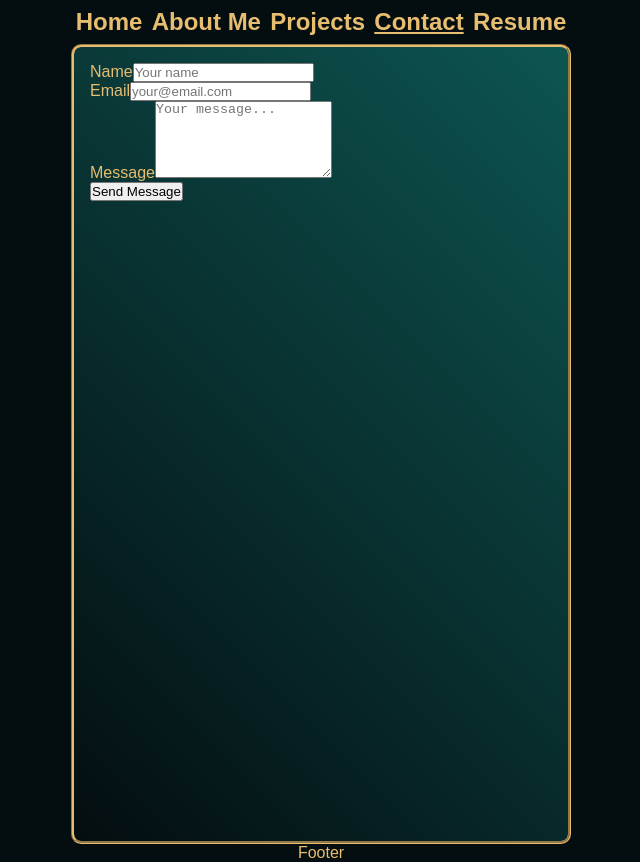
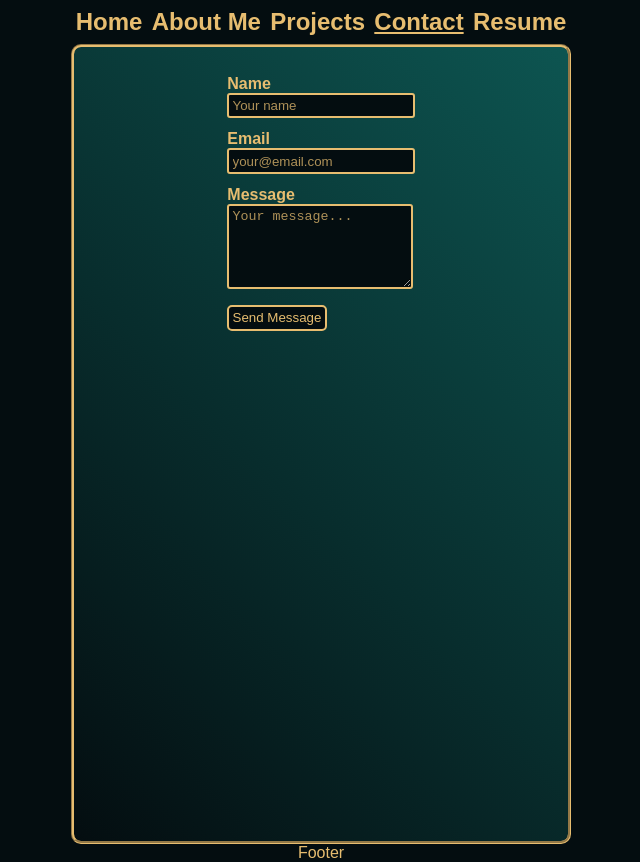
Before and after one commit to Duck-Method/Portfolio-NextJS, a Next.js app: page /contact in a window 1280 px wide. Shown: the whole page, without its empty margins (319-959 px from the left). Built offline with nearby package versions, Linux system fonts and the light colour scheme; a web font is replaced by a local one.

Commit message:
changed css for contact page

```diff
--- /dev/null
+++ b/app/components/contactFrom.module.css
@@ -0,0 +1,39 @@
+.divAlign {
+    display: flex;
+    flex-direction: column;
+    align-items: center;
+    justify-content: center;
+}
+
+
+.labelAlign {
+    display: block;
+    width: 57px;
+    margin-top: .75rem;
+    font-weight:bold;
+}
+
+.input {
+    border: 2px solid var(--text-color);
+    background-color: #040d10;
+    color: var(--text-color);
+    padding: .2rem;
+    border-radius: 3px;
+}
+.input:focus {
+    outline: 1px solid black ;
+    box-shadow: 0 0 5px var(--glow-color), 0 0 10px var(--text-color);
+}
+::placeholder {
+    color: var(--text-color);
+    opacity: .75;
+}
+
+.buttonStyle {
+    margin-top: .75rem;
+    border: 2px solid var(--text-color);
+    padding: .2rem;
+    border-radius: 5px;
+    background-color: #040d10;
+    color: var(--text-color);
+}
--- a/app/components/contactFrom.tsx
+++ b/app/components/contactFrom.tsx
@@ -5,6 +5,7 @@ import { useState } from 'react';
 import { useForm } from 'react-hook-form';
 import { zodResolver } from '@hookform/resolvers/zod';
 import { z } from 'zod';
+import styles from './contactFrom.module.css'
 
 const formSchema = z.object({
     name: z.string().min(2, 'Name must be at least 2 charachters'),
@@ -51,10 +52,10 @@ export default function ContactFrom() {
     };
 
     return (
-        <div>
-            <form onSubmit={handleSubmit(onSubmit)}>
+        <div className={styles.divAlign}>
+            <form onSubmit={handleSubmit(onSubmit)} >
                 <div>
-                    <label htmlFor="name">
+                    <label htmlFor="name" className={styles.labelAlign}>
                         Name
                     </label>
                     <input
@@ -62,6 +63,7 @@ export default function ContactFrom() {
                         id='name'
                         placeholder='Your name'
                         aria-invalid={!!errors.name}
+                        className={styles.input}
                     />
                     {errors.name && (
                         <p role= 'alert'>
@@ -70,7 +72,7 @@ export default function ContactFrom() {
                     )}
                 </div>
                 <div>
-                    <label htmlFor="email">
+                    <label htmlFor="email" className={styles.labelAlign}>
                         Email
                     </label>
                     <input
@@ -79,6 +81,7 @@ export default function ContactFrom() {
                         id='email'
                         placeholder='your@email.com'
                         aria-invalid={!!errors.email}
+                        className={styles.input}
                     />
                     {errors.email && (
                         <p role='alert'>
@@ -87,7 +90,7 @@ export default function ContactFrom() {
                     )}
                 </div>
                 <div>
-                    <label htmlFor="message">
+                    <label htmlFor="message" className={styles.labelAlign}>
                         Message
                     </label>
                     <textarea
@@ -96,6 +99,7 @@ export default function ContactFrom() {
                         placeholder='Your message...'
                         rows={5}
                         aria-invalid={!!errors.message}
+                        className={styles.input}
                     />
                     {errors.message && (
                         <p role='alert'>
@@ -107,6 +111,7 @@ export default function ContactFrom() {
                     type='submit'
                     disabled={status === 'loading'}
                     aria-disabled={status === 'loading'}
+                    className={styles.buttonStyle}
                 >
                     {status === 'loading' ? (
                         <span >   Sending...
```
